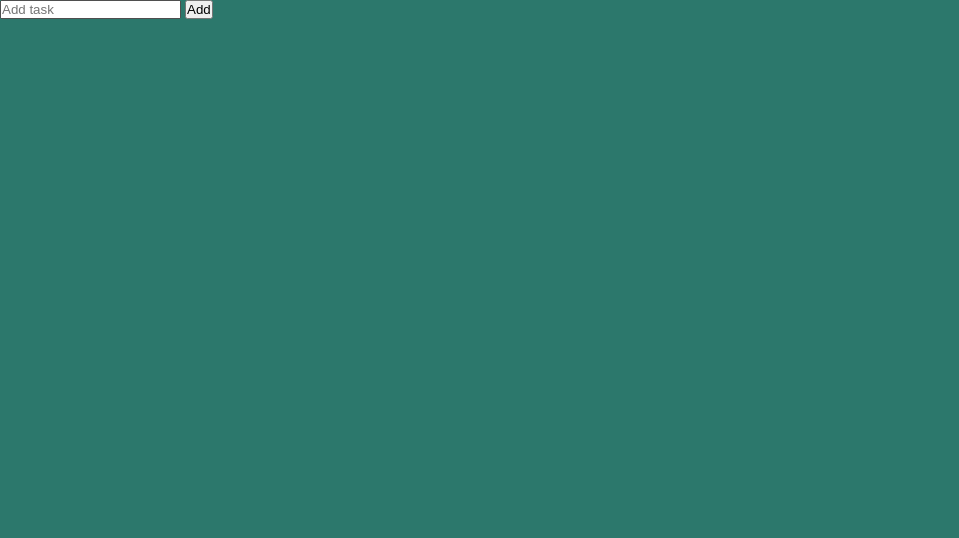
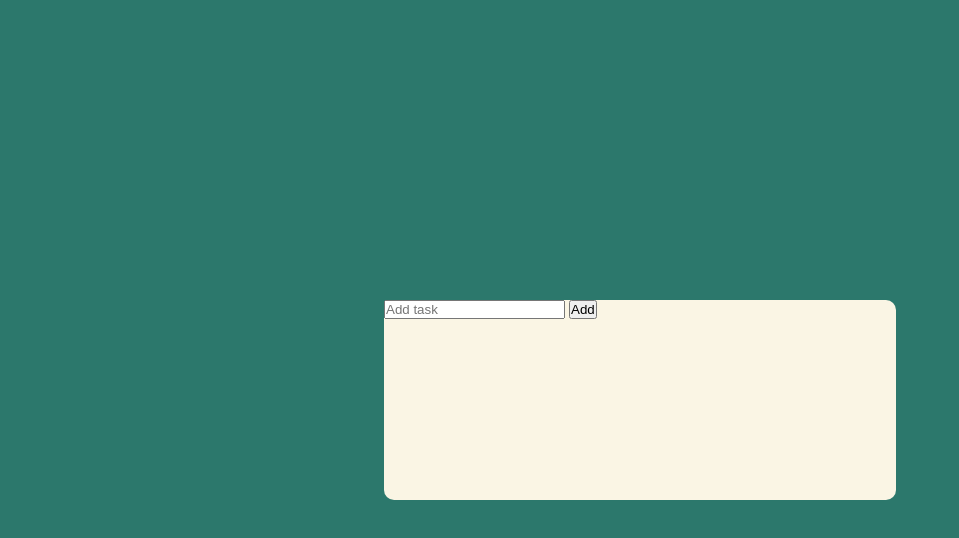
Before and after one commit to kogerhj/misc-projects, a plain HTML site: page to-do-list/index.html in a window 1280 px wide. Shown: the whole page, without its empty margins (0-959 px from the left). Drawn offline with Linux system fonts and the light colour scheme.

Commit message:
Add style rules for .container

```diff
--- a/to-do-list/style.css
+++ b/to-do-list/style.css
@@ -3,6 +3,8 @@
     margin: 0;
     box-sizing: border-box;
 }
+
+
 
 .first-color {
 	background: #f8b400;
@@ -20,7 +22,21 @@
 	background: #004445;
 }
 
+
+
 body {
     height: 100vh;
     background: #2c786c;
 }
+
+.container {
+    position: absolute;
+    width: 40%;
+    top: 50%;
+    left: 50%;
+    background: #faf5e4;
+    min-width: 450px;
+    min-height: 25vh;
+    border-radius: 10px;
+    transform: translate(-50%, -50%);
+}
```
